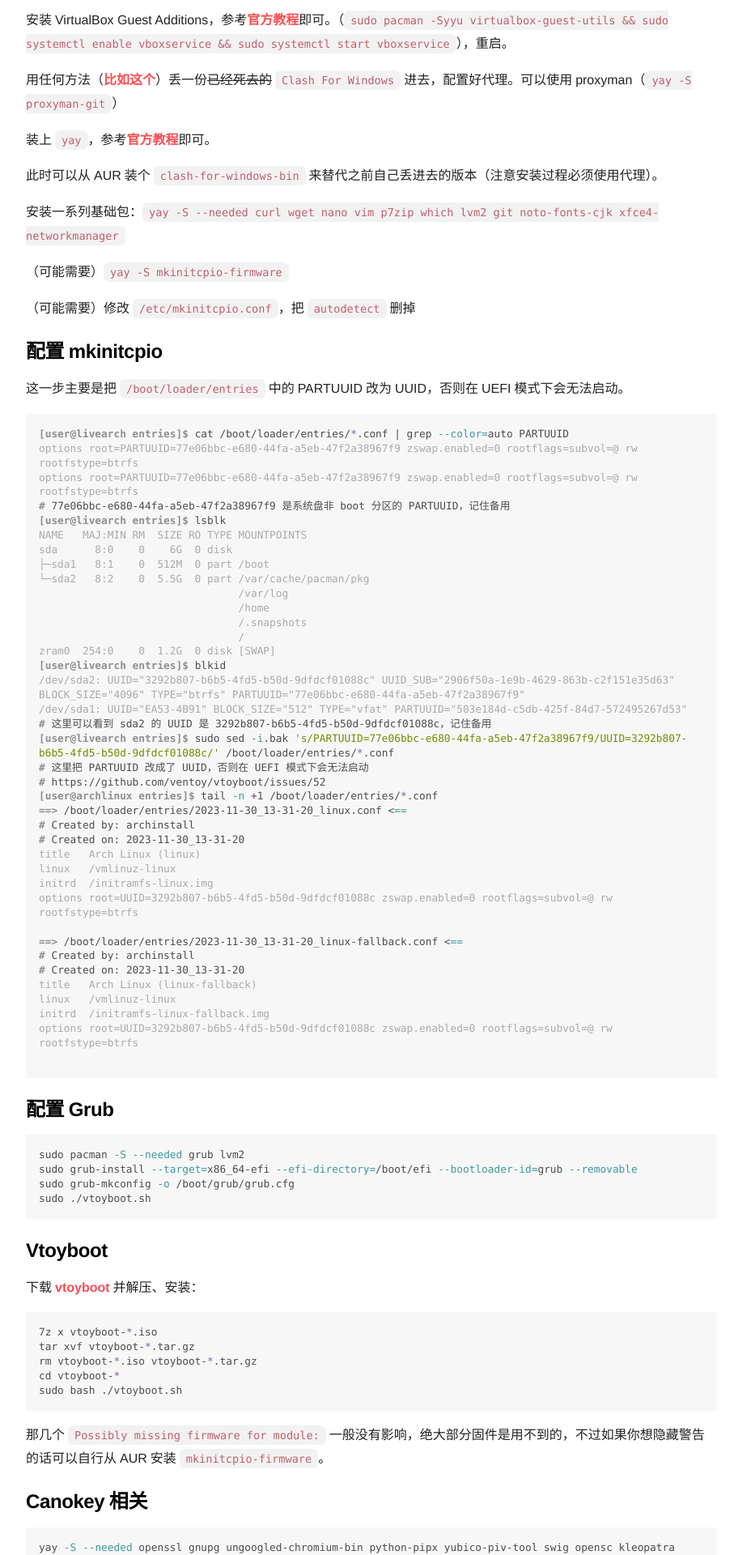
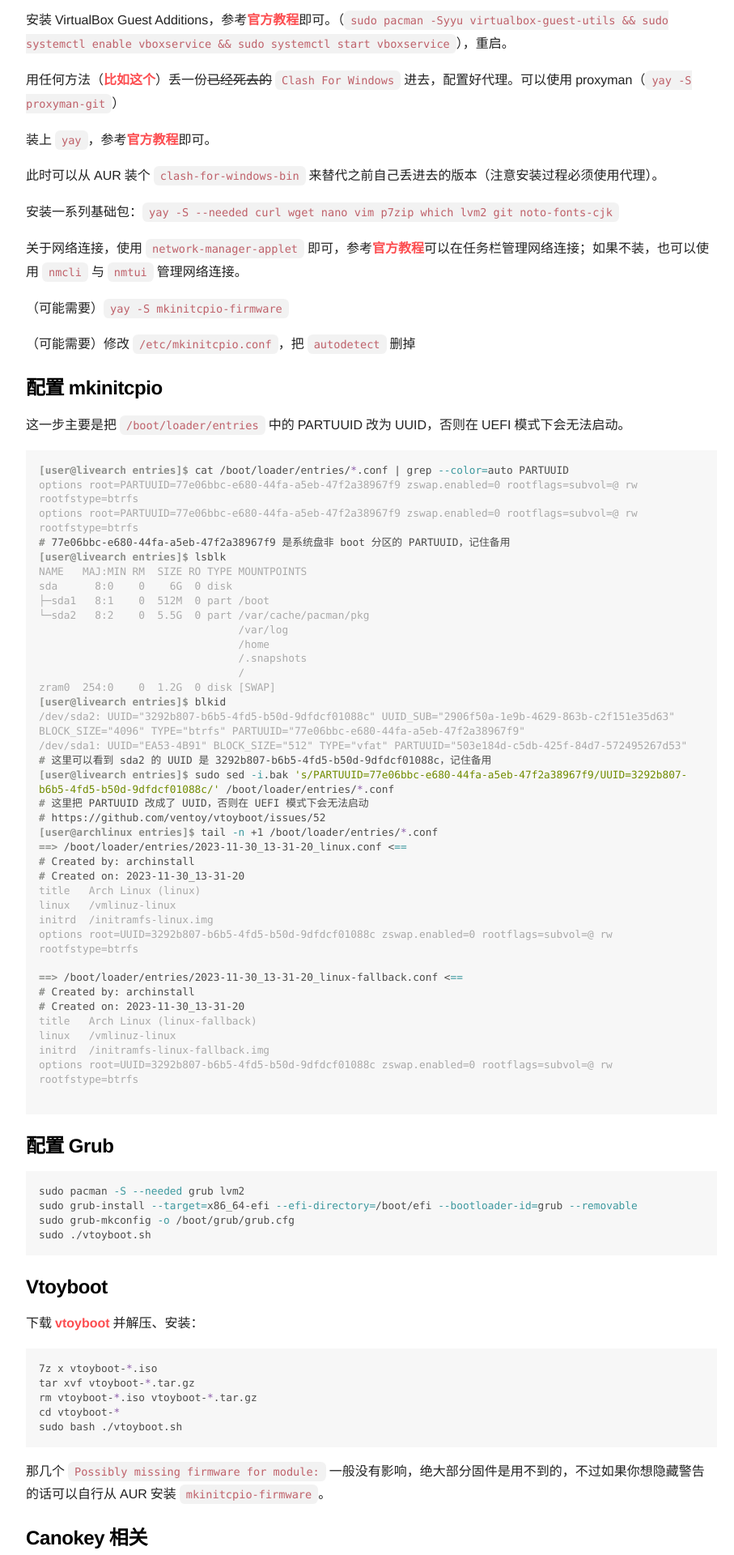
Before and after one commit to Young-Lord/Young-Lord.github.io, a Jekyll site: the page built from _posts/2023-11-30-Ventoy_Arch_Linux_To_Go_十分钟速通.md, in a window 1280 px wide. Shown: the part 1487-3407 px from the top of the page at 81% size, without its empty margins (71-978 px from the left). Built offline with Jekyll 4.4.1, drawn with Linux system fonts in a browser that asks for light colours; nearby versions of some CDN libraries; comment, search, counter and statistics services are not loaded; some of the changed text lies outside the part shown.

Commit message:
更新博文：Ventoy Arch Linux To Go 十分钟速通

```diff
--- a/_posts/2023-11-30-Ventoy_Arch_Linux_To_Go_十分钟速通.md
+++ b/_posts/2023-11-30-Ventoy_Arch_Linux_To_Go_十分钟速通.md
@@ -55,7 +55,9 @@ last_modified_at: 2023-12-2
 
 此时可以从AUR装个`clash-for-windows-bin`来替代之前自己丢进去的版本（注意安装过程必须使用代理）。
 
-安装一系列基础包：`yay -S --needed curl wget nano vim p7zip which lvm2 git noto-fonts-cjk xfce4-networkmanager`
+安装一系列基础包：`yay -S --needed curl wget nano vim p7zip which lvm2 git noto-fonts-cjk`
+
+关于网络连接，使用`network-manager-applet`即可，参考[官方教程](https://wiki.archlinux.org/title/NetworkManager#nm-applet)可以在任务栏管理网络连接；如果不装，也可以使用`nmcli`与`nmtui`管理网络连接。
 
 （可能需要）`yay -S mkinitcpio-firmware`
 
```
Also changed, not shown: other parts of _posts/2023-11-30-Ventoy_Arch_Linux_To_Go_十分钟速通.md (+1 -1 lines).
